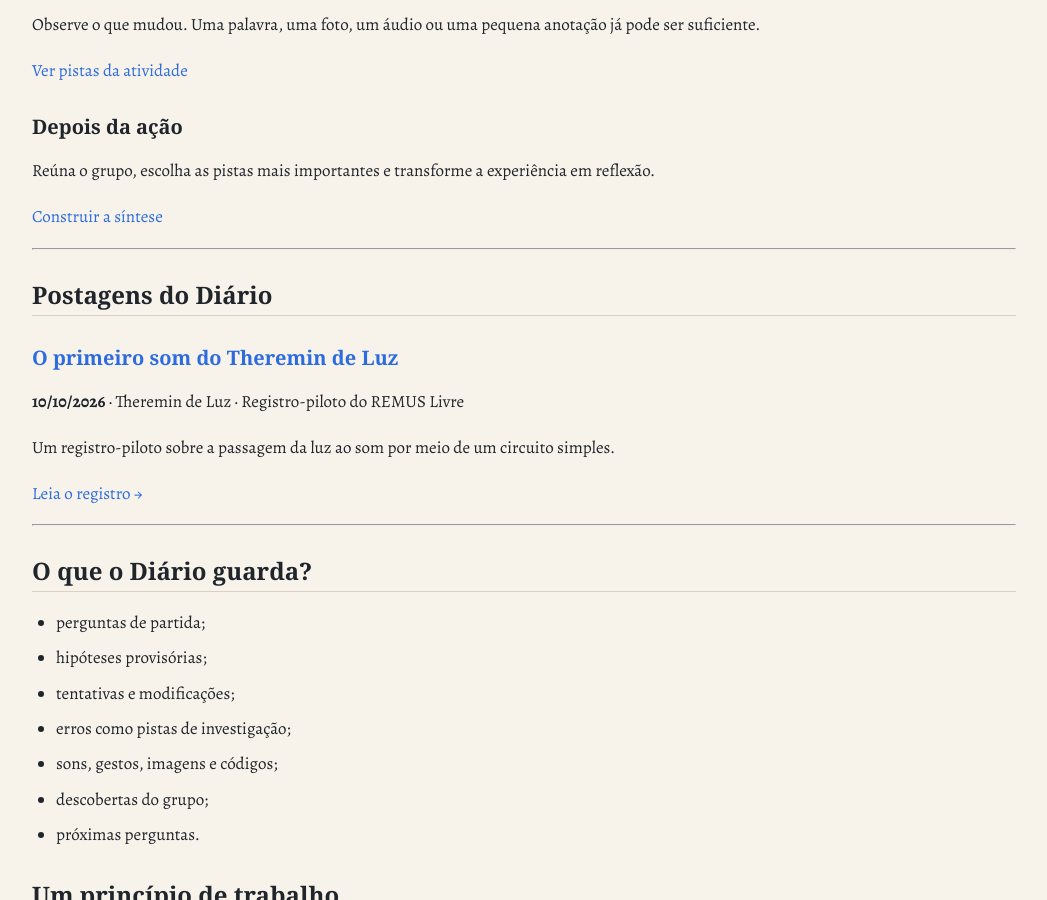
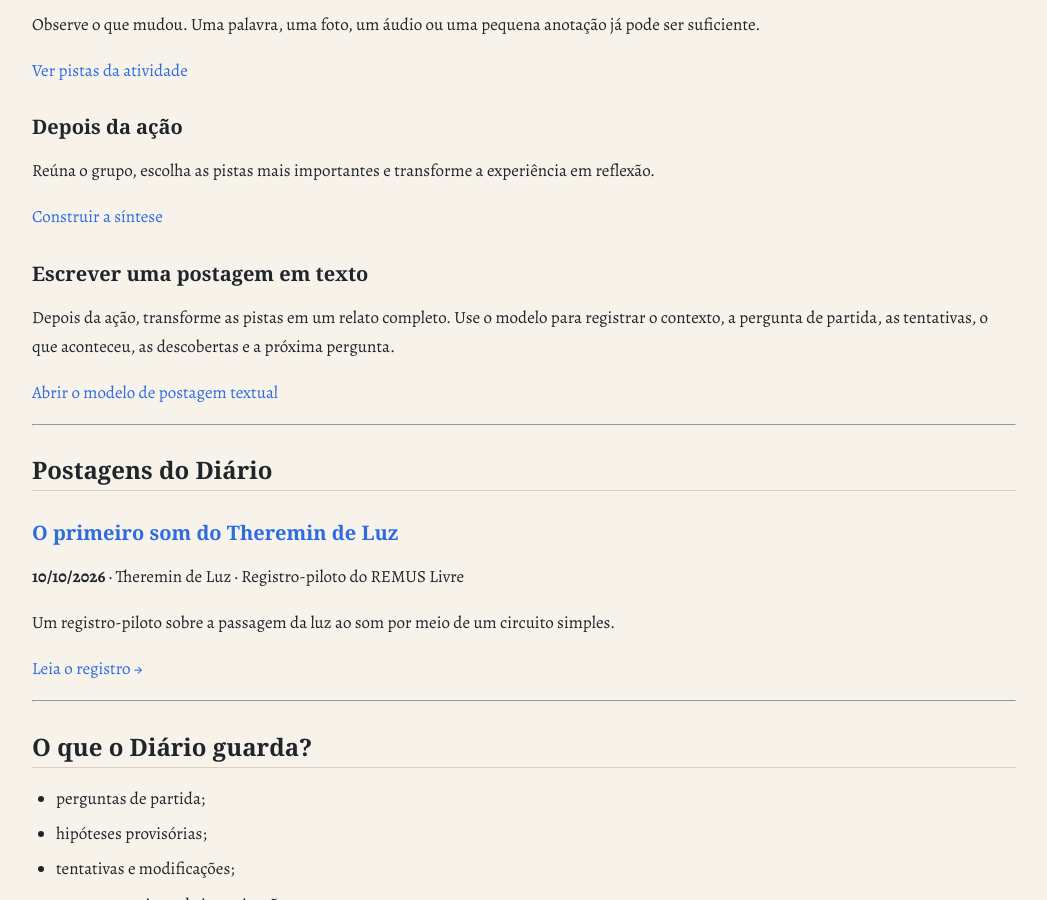
Before and after one commit to remus-livre/remus-livre.github.io, a Jekyll site: the page built from diario/index.md, in a window 1280 px wide and 900 px high, scrolled down 724 px. Shown: the whole window, without its empty margins (116-1163 px from the left). Built offline with Jekyll 4.4.1, drawn with Linux system fonts in a browser that asks for light colours; some web fonts are replaced.

Commit message:
docs: link diary text post template

```diff
--- a/diario/index.md
+++ b/diario/index.md
@@ -27,6 +27,12 @@ Observe o que mudou. Uma palavra, uma foto, um áudio ou uma pequena anotação
 Reúna o grupo, escolha as pistas mais importantes e transforme a experiência em reflexão.
 
 [Construir a síntese](sintese.html)
+
+### Escrever uma postagem em texto
+
+Depois da ação, transforme as pistas em um relato completo. Use o modelo para registrar o contexto, a pergunta de partida, as tentativas, o que aconteceu, as descobertas e a próxima pergunta.
+
+[Abrir o modelo de postagem textual](modelo-postagem.html)
 
 ---
 
```
